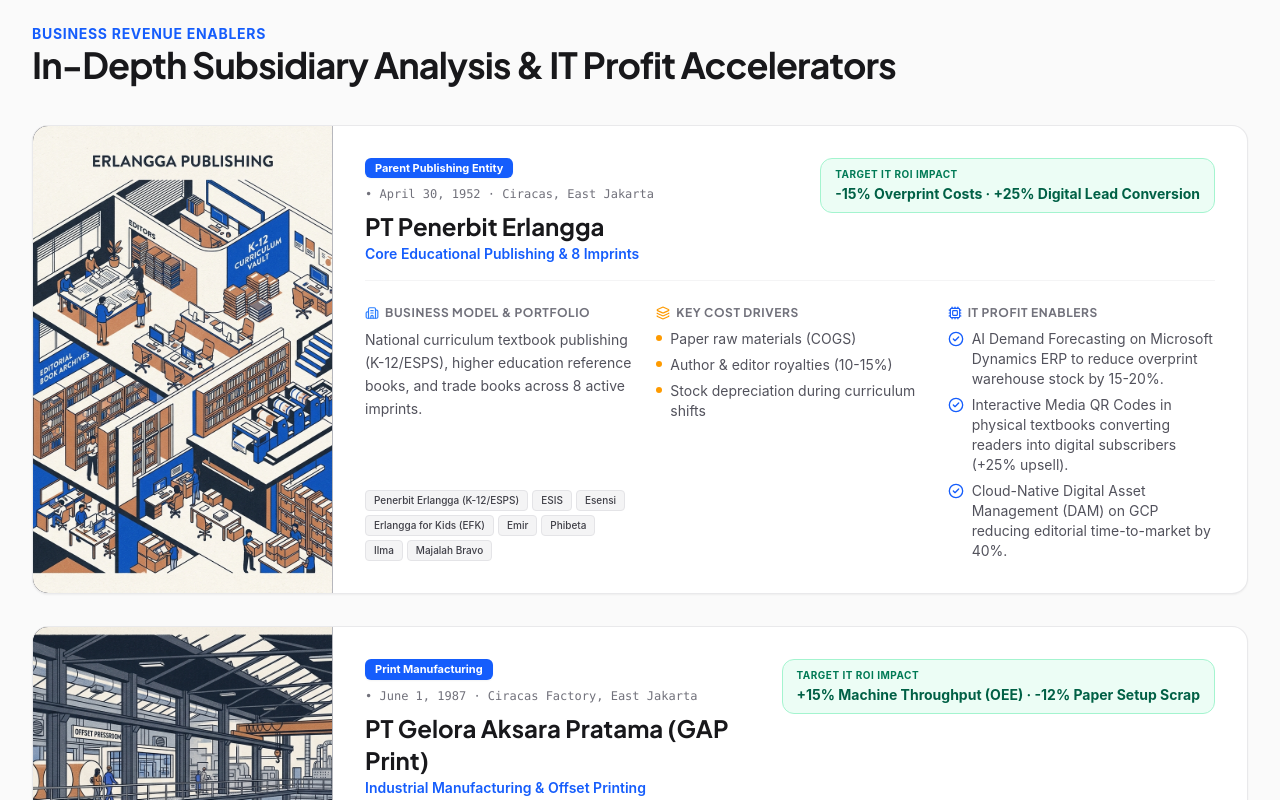
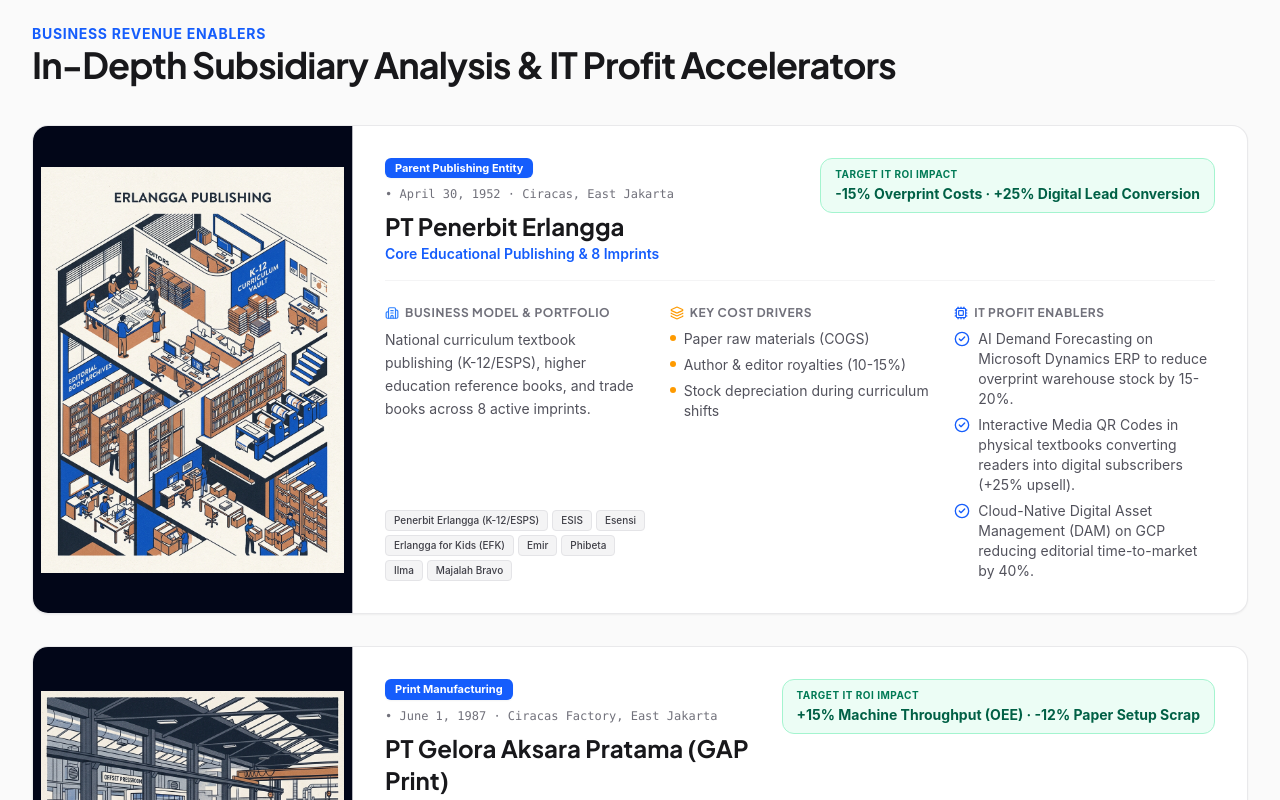
Before and after one commit to okihita/portfolio, a Next.js app: page /erlangga/subsidiaries in a window 1280 px wide. Shown: the part 3260-4060 px from the top of the page. Built offline with nearby package versions, Linux system fonts and the light colour scheme.

Commit message:
fix(erlangga): update image container CSS to object-contain with p-2 padding to eliminate all text clipping

```diff
--- a/components/erlangga/ErlanggaSubsidiariesView.tsx
+++ b/components/erlangga/ErlanggaSubsidiariesView.tsx
@@ -498,12 +498,12 @@
                   key={sub.id}
                   className="rounded-2xl border border-zinc-200/80 dark:border-zinc-800 bg-white dark:bg-zinc-900/60 overflow-hidden shadow-xs flex flex-col lg:flex-row items-stretch"
                 >
-                  {/* LEFT IMAGE (Locked to Strict 3:4 Aspect Ratio) */}
-                  <div className="relative w-full lg:w-[300px] aspect-[3/4] bg-slate-950 shrink-0 overflow-hidden flex items-center justify-center">
+                  {/* LEFT IMAGE CONTAINER (Zero Text Cropping with object-contain) */}
+                  <div className="relative w-full lg:w-[320px] aspect-[3/4] bg-slate-950 shrink-0 overflow-hidden flex items-center justify-center p-2 border-b lg:border-b-0 lg:border-r border-zinc-200/80 dark:border-zinc-800">
                     <img
                       src={sub.image}
                       alt={sub.name}
-                      className="w-full h-full object-cover object-center border-b lg:border-b-0 lg:border-r border-zinc-200/80 dark:border-zinc-800"
+                      className="w-full h-full object-contain object-center rounded-lg"
                     />
                   </div>
 
```
